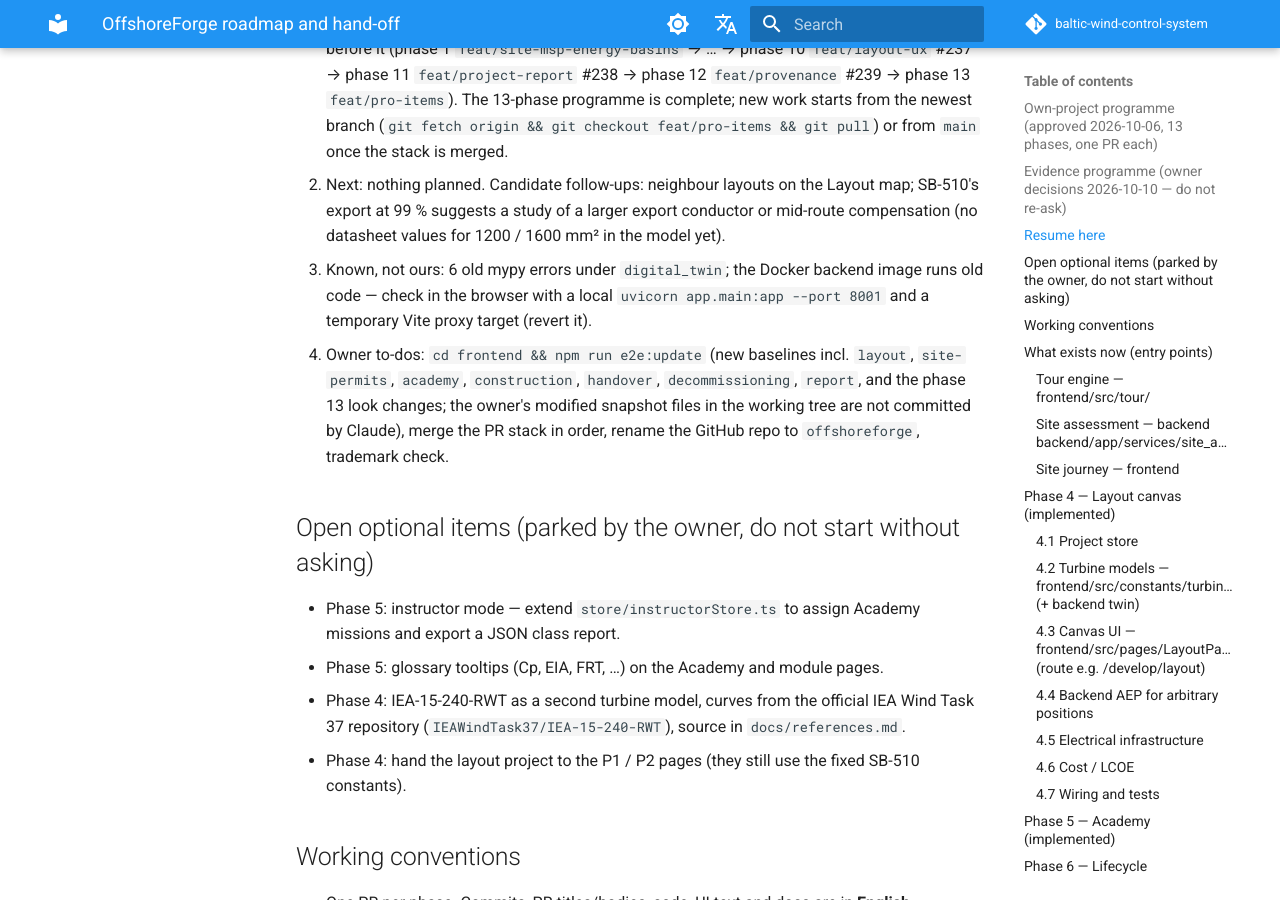
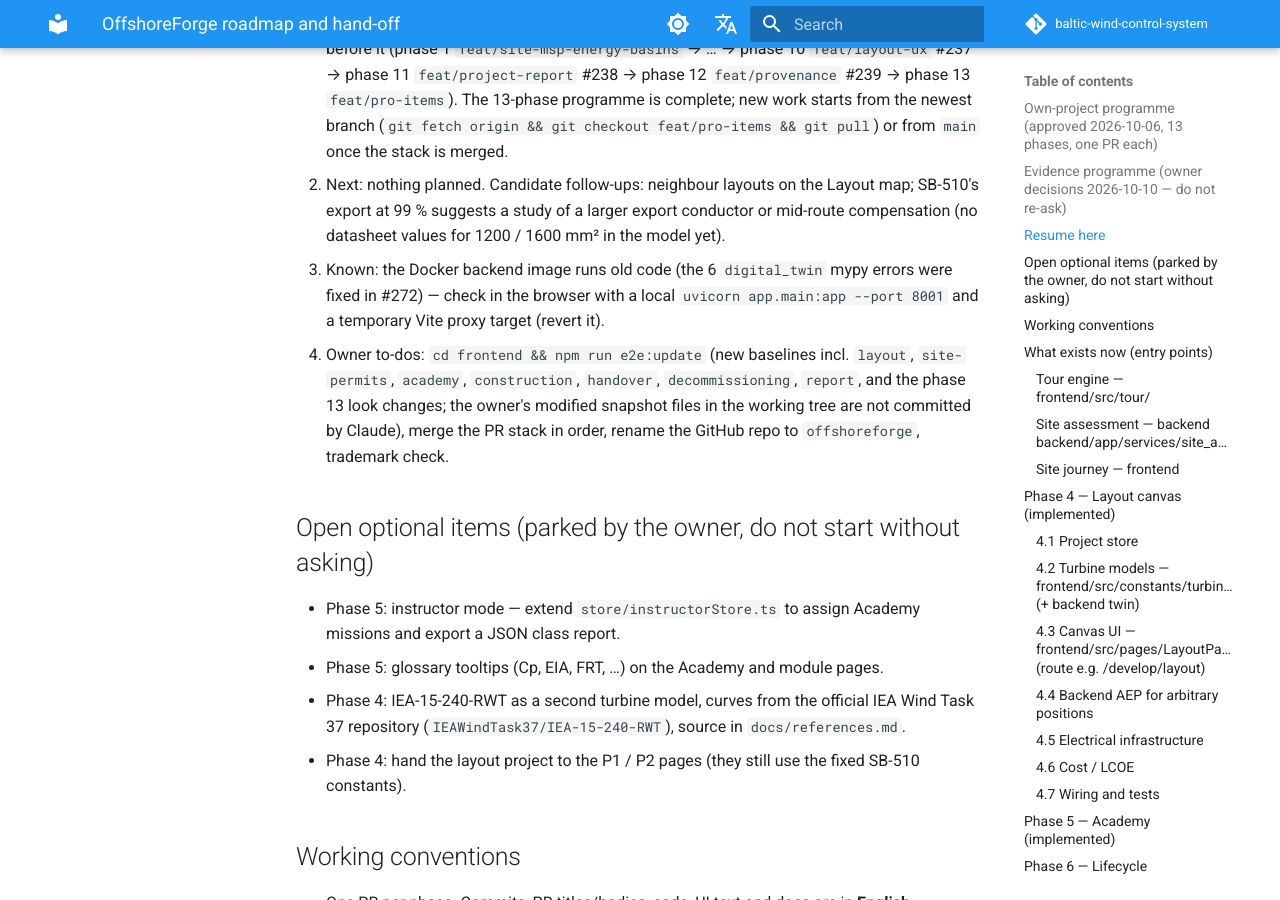
Before and after one commit to polat-mustafa/baltic-wind-control-system, an MkDocs documentation site: the page built from docs/offshoreforge-roadmap.md, in a window 1280 px wide and 900 px high, scrolled down 16342 px. Built offline with MkDocs 1.6.1 and Material for MkDocs 9.7.7, drawn with Linux system fonts in a browser that asks for light colours; comment, search, counter and statistics services are not loaded.

Commit message:
docs: digital_twin mypy errors fixed (#272) (#273)
Co-authored-by: Claude Opus 5.5 <noreply@anthropic.com>

```diff
--- a/docs/offshoreforge-roadmap.md
+++ b/docs/offshoreforge-roadmap.md
@@ -317,7 +317,7 @@ stale V236 / 76.5 km numbers in the education panels, and wrong or dead sources.
 2. Next: nothing planned. Candidate follow-ups: neighbour layouts on the Layout map; SB-510's export at
    99 % suggests a study of a larger export conductor or mid-route compensation (no datasheet values for
    1200 / 1600 mm² in the model yet).
-3. Known, not ours: 6 old mypy errors under `digital_twin`; the Docker backend image runs old code — check in
+3. Known: the Docker backend image runs old code (the 6 `digital_twin` mypy errors were fixed in #272) — check in
    the browser with a local `uvicorn app.main:app --port 8001` and a temporary Vite proxy target (revert it).
 4. Owner to-dos: `cd frontend && npm run e2e:update` (new baselines incl. `layout`, `site-permits`, `academy`,
    `construction`, `handover`, `decommissioning`, `report`, and the phase 13 look changes; the owner's modified snapshot files in the working
```
